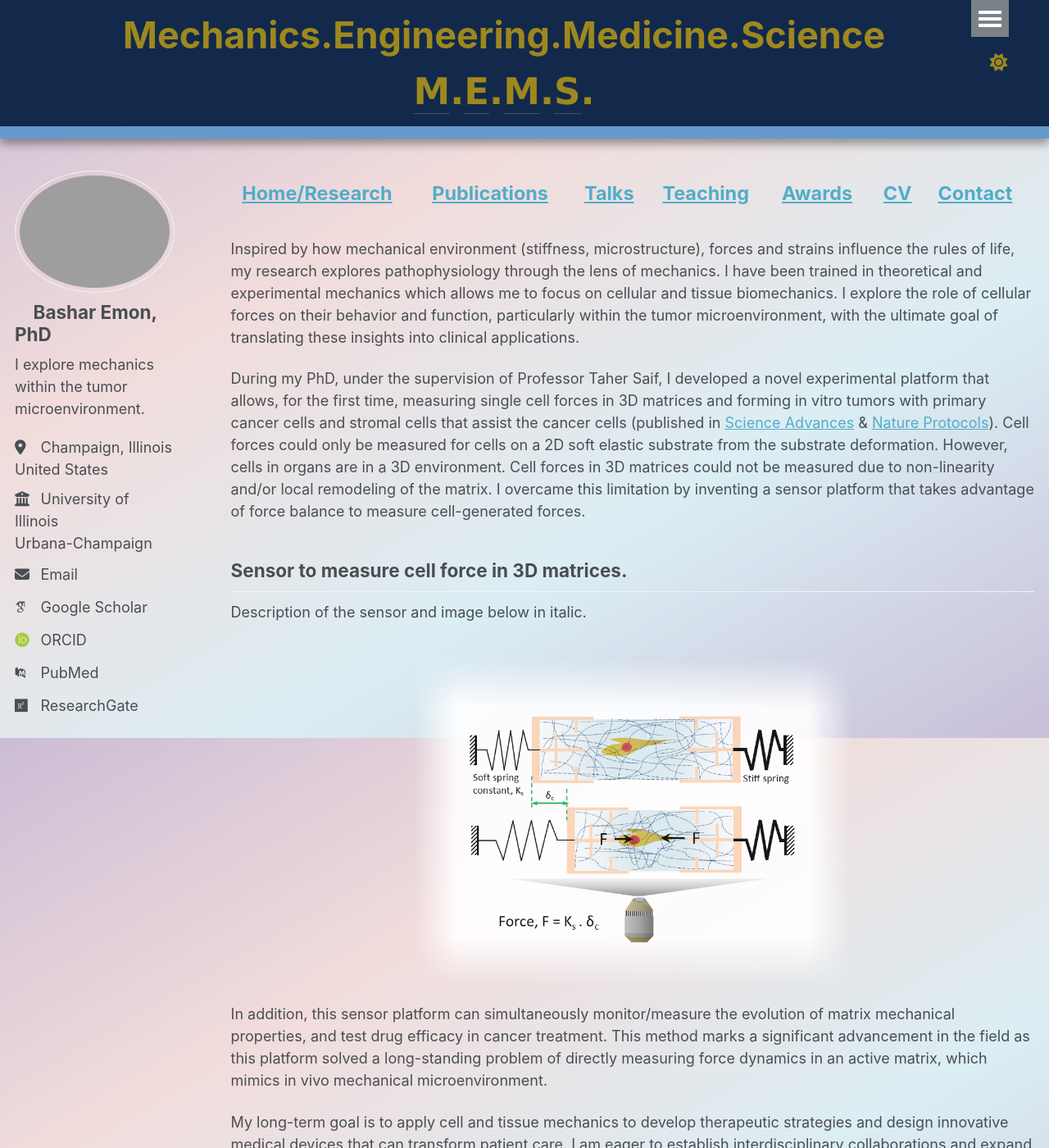
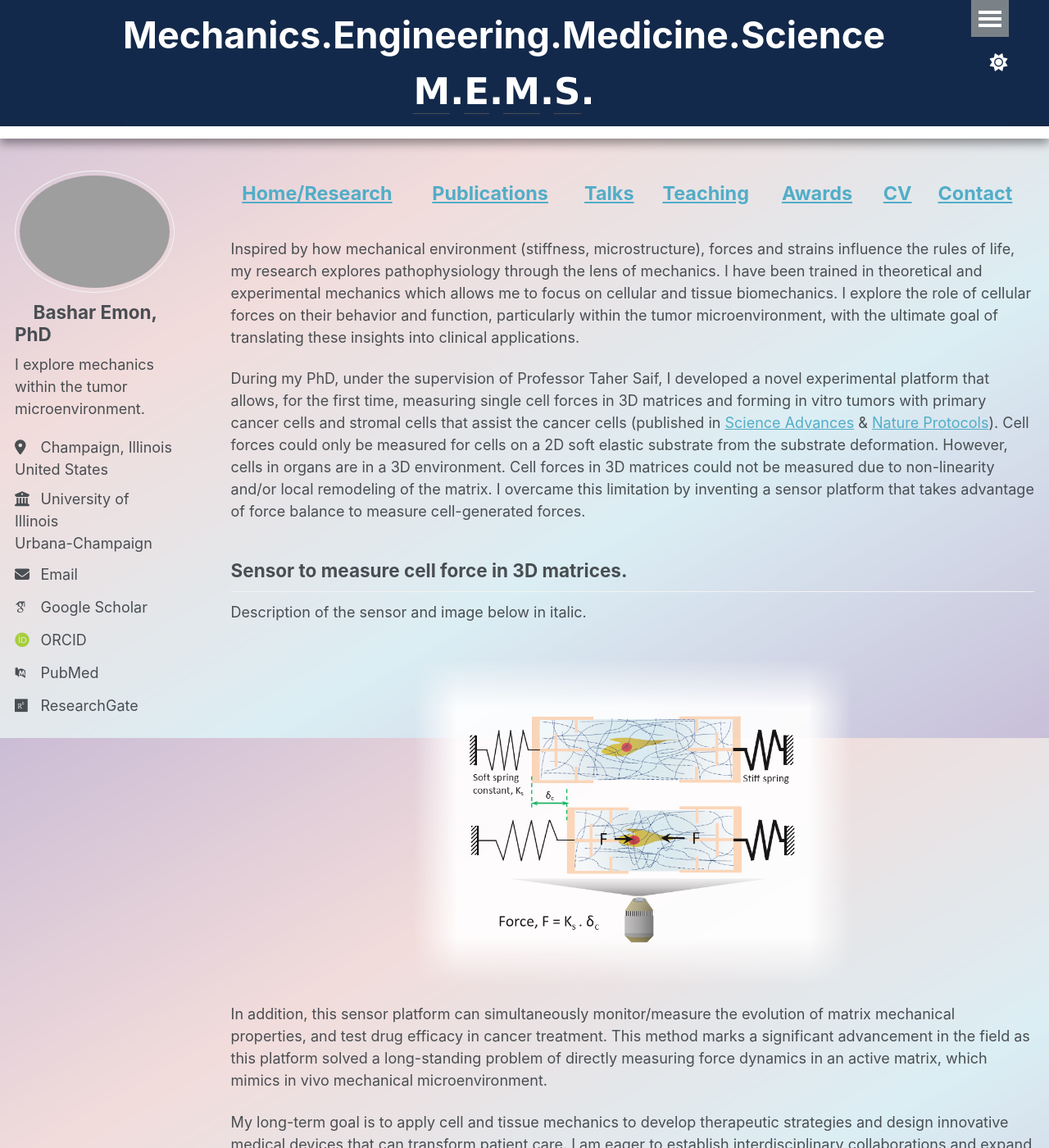
Before and after one commit to BasharEmon/BasharEmon.github.io, a Jekyll site: the page built from _pages/about.md, in a window 1280 px wide and 1400 px high. Shown: the whole window at 82% size. Built offline with Jekyll 4.4.1, drawn with Linux system fonts in a browser that asks for light colours; some web fonts are replaced.

Commit message:
Update _masthead.scss

```diff
--- a/_sass/layout/_masthead.scss
+++ b/_sass/layout/_masthead.scss
@@ -20,7 +20,7 @@
     position: absolute;
     bottom: 10;
     height: 15px;
-    background: #6699cc; //var(--global-border-color); rgba(232, 74, 39, .8)
+    background: white; //var(--global-border-color); rgba(232, 74, 39, .8)  #6699cc
     width: 100%;
     box-shadow: 0 6px 12px rgba(0, 0, 0, 0.4);
   }
@@ -77,7 +77,7 @@
   }
 
   a {
-    color: rgba(250,200,0,.6) !important; // ensure link uses your desired color  #2f4f4f #333333 rgb(255, 204, 0)
+    color: white !important; // ensure link uses your desired color  #2f4f4f #333333 rgb(255, 204, 0)
     //text-shadow: 2px 2px 4px rgba(0, 0, 0, 0.5);
     //background-color: white !important;
     padding: 0;  // reduce space that might appear as background
@@ -85,7 +85,7 @@
   }
 
   a:hover {
-    color: rgba(250,200,0,.9) !important; // hover color, this does not function at all
+    color: white !important; // hover color, this does not function at all
     font-weight: bold; // or 700
     //background-color: var(--global-bg-color) !important;
   }
@@ -100,7 +100,7 @@
 
   a:hover {
     //font-weight: 800; //750;
-    color: rgba(250,200,0,.9) !important; // #001040 !important;
+    color: white !important; // #001040 !important;
     text-shadow: 1px 1px 2px rgba(250, 250, 250, .1);
     background-color: var(--masthead-bg-color) !important;
   }
```
